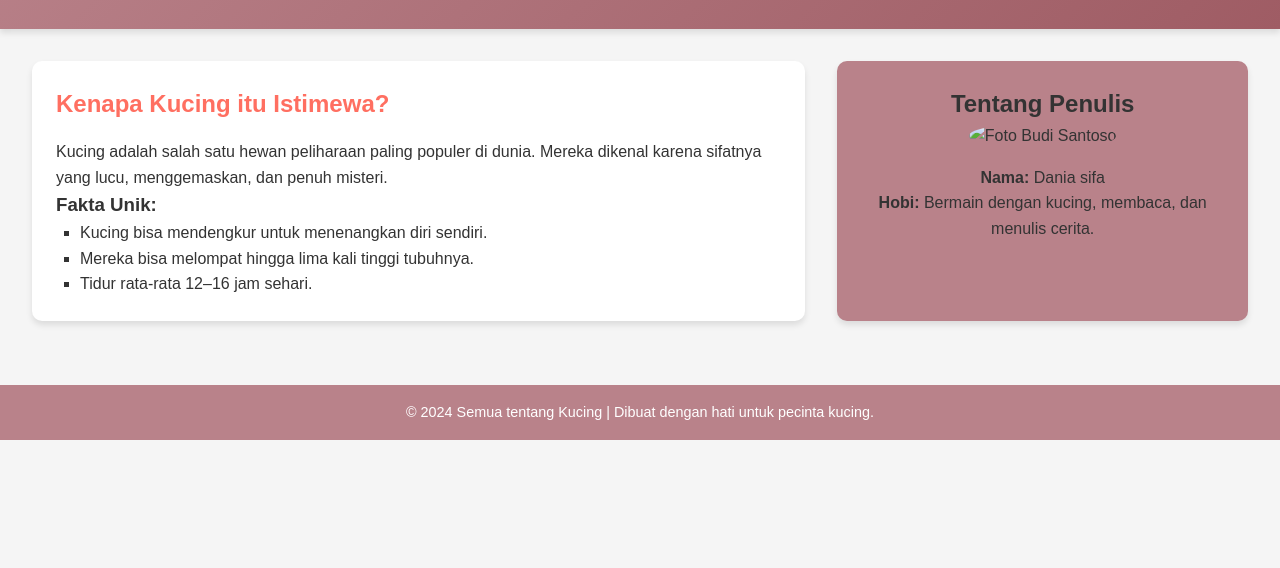
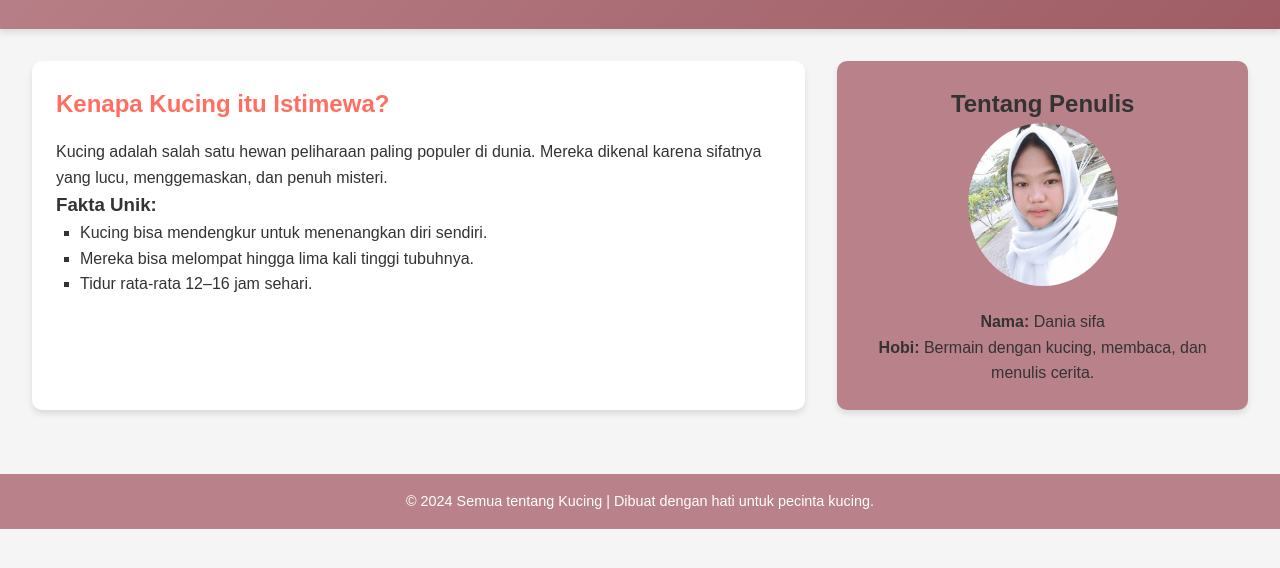
Before and after one commit to Dania19aw/Submission, a plain HTML site: page sub.html in a window 1280 px wide. Shown: the part 138-706 px from the top of the page. Drawn offline with Linux system fonts and the light colour scheme.

Commit message:
Update and rename Sub.html to sub.html

```diff
--- a/Sub.html
+++ b/sub.html
@@ -144,7 +144,7 @@
 
     <aside>
       <h2>Tentang Penulis</h2>
-      <img src="img/w.jpg" alt="Foto Budi Santoso">
+      <img src="w.jpg" alt="Foto Budi Santoso">
       <p><strong>Nama:</strong> Dania sifa</p>
       <p><strong>Hobi:</strong> Bermain dengan kucing, membaca, dan menulis cerita.</p>
     </aside>
```
